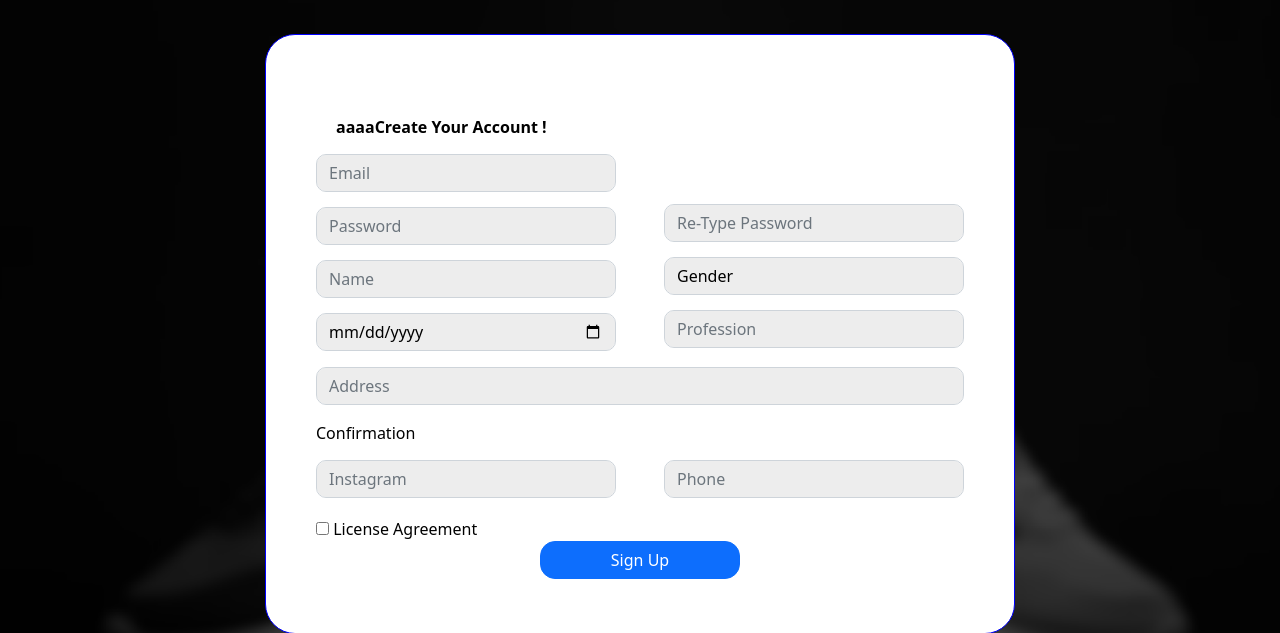
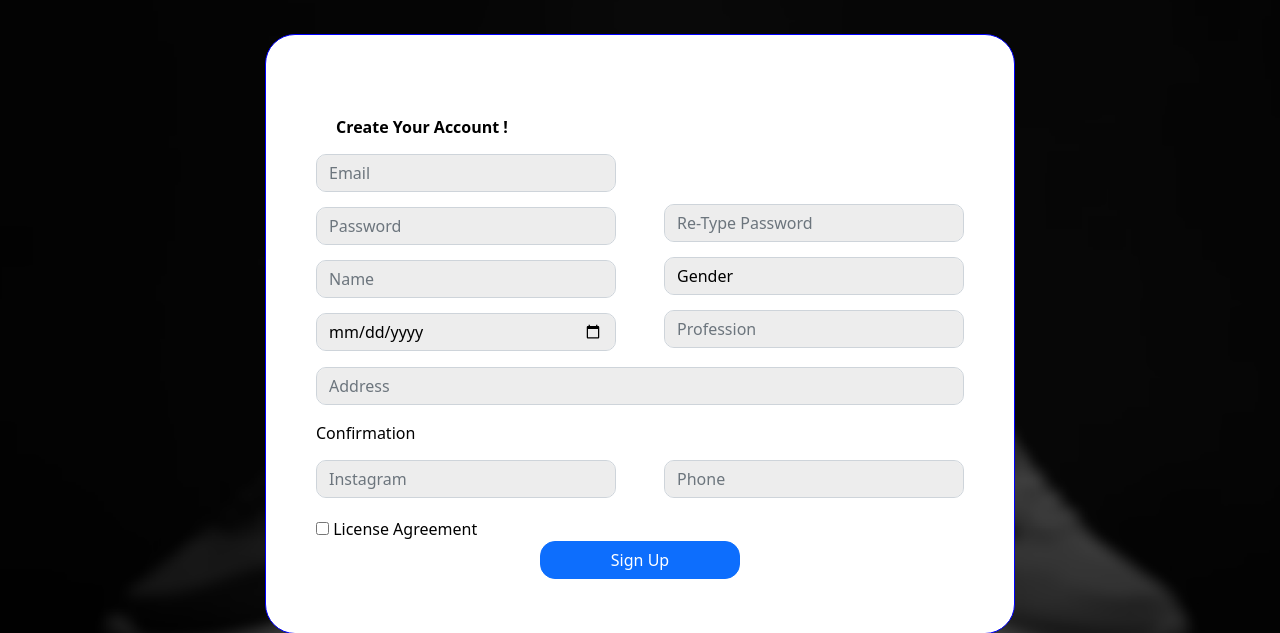
Before and after one commit to farhanaltariq/php_marketplace, a PHP site: page /signup.php in a window 1280 px wide. Shown: the part 66-699 px from the top of the page. Run offline with PHP 8.4, Linux system fonts and the light colour scheme.

Commit message:
Update signup.php

```diff
--- a/signup.php
+++ b/signup.php
@@ -13,7 +13,7 @@
 <body style="color: black;">
     <div class="loginradius container position-absolute top-50 start-50 translate-middle">
         <div class="container-fuid signupform" style="box-sizing: border-box;">
-            <div class="text-start" style="margin-top: 30px; margin-left: 20px;"><b>aaaaCreate Your Account !</b></div>
+            <div class="text-start" style="margin-top: 30px; margin-left: 20px;"><b>Create Your Account !</b></div>
             <form method="post" action="adduser.php">
                 <div class="left-form mb-3">
                     <input name="email" placeholder="Email" type="email" class="form-control field" id="exampleInputEmail1" aria-describedby="emailHelp">
```
